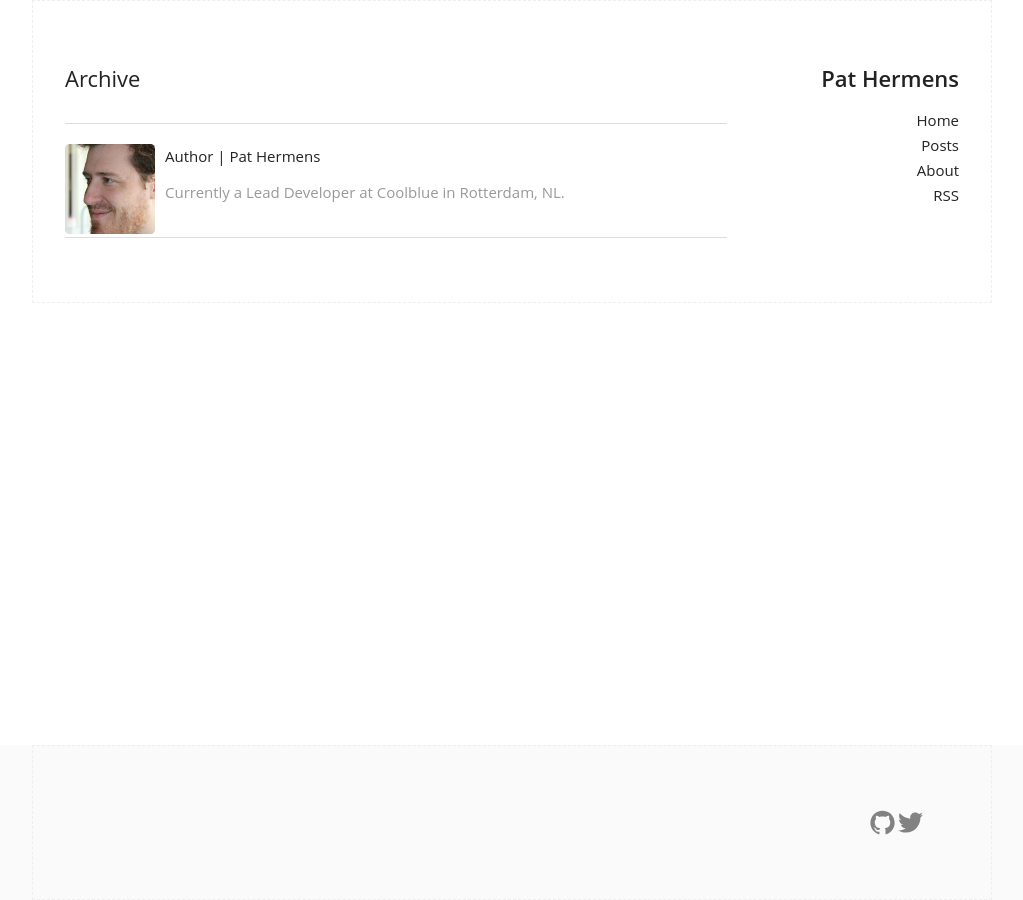
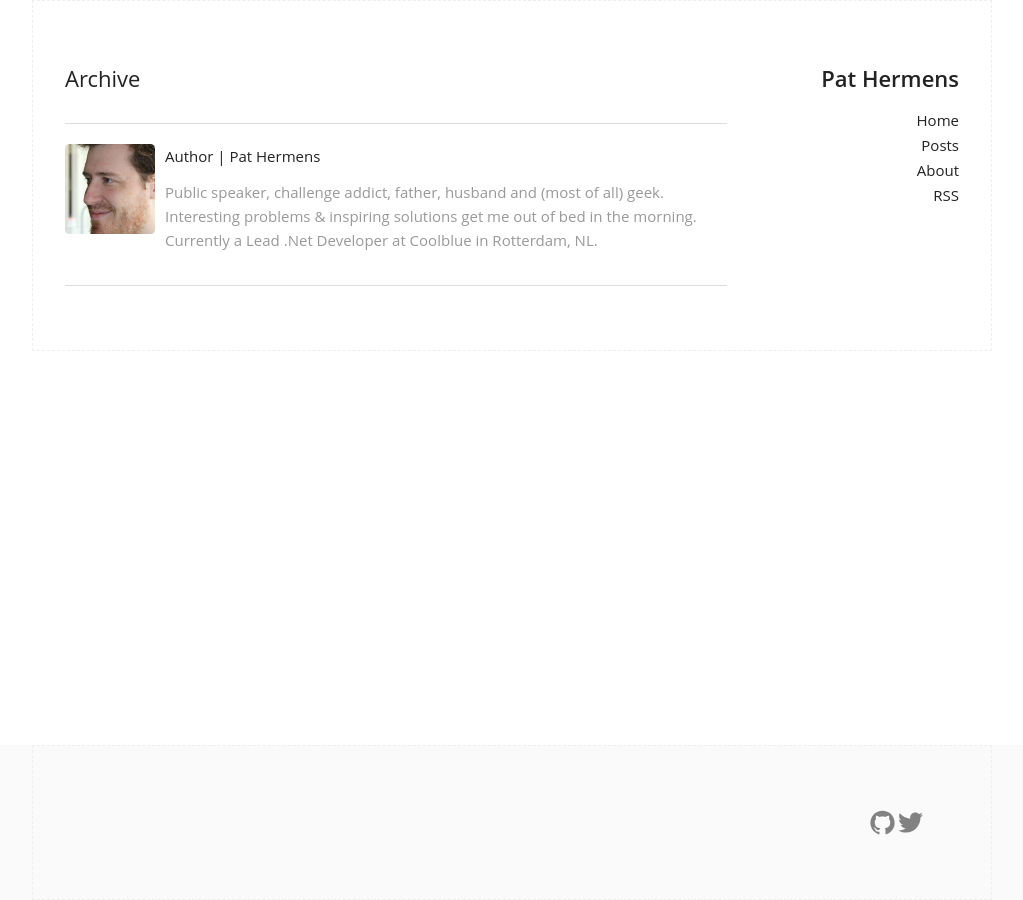
Before and after one commit to PHeonix25/PHeonix25.github.io, a Jekyll site: the page built from archive.html, in a window 1280 px wide. Shown: the whole page, without its empty margins (128-1151 px from the left). Built offline with Jekyll 4.4.1, drawn with Linux system fonts in a browser that asks for light colours.

Commit message:
Updated my personal information

```diff
--- a/_includes/author.html
+++ b/_includes/author.html
@@ -3,7 +3,9 @@
   <div class="authorinfo box">
     <p>Author | Pat Hermens</p>
     <p class="bio">
-      Currently a Lead Developer at Coolblue in Rotterdam, NL.
+      Public speaker, challenge addict, father, husband and (most of all) geek.
+      Interesting problems & inspiring solutions get me out of bed in the morning.
+      Currently a Lead .Net Developer at Coolblue in Rotterdam, NL.
     </p>
   </div>
 </section>
```
